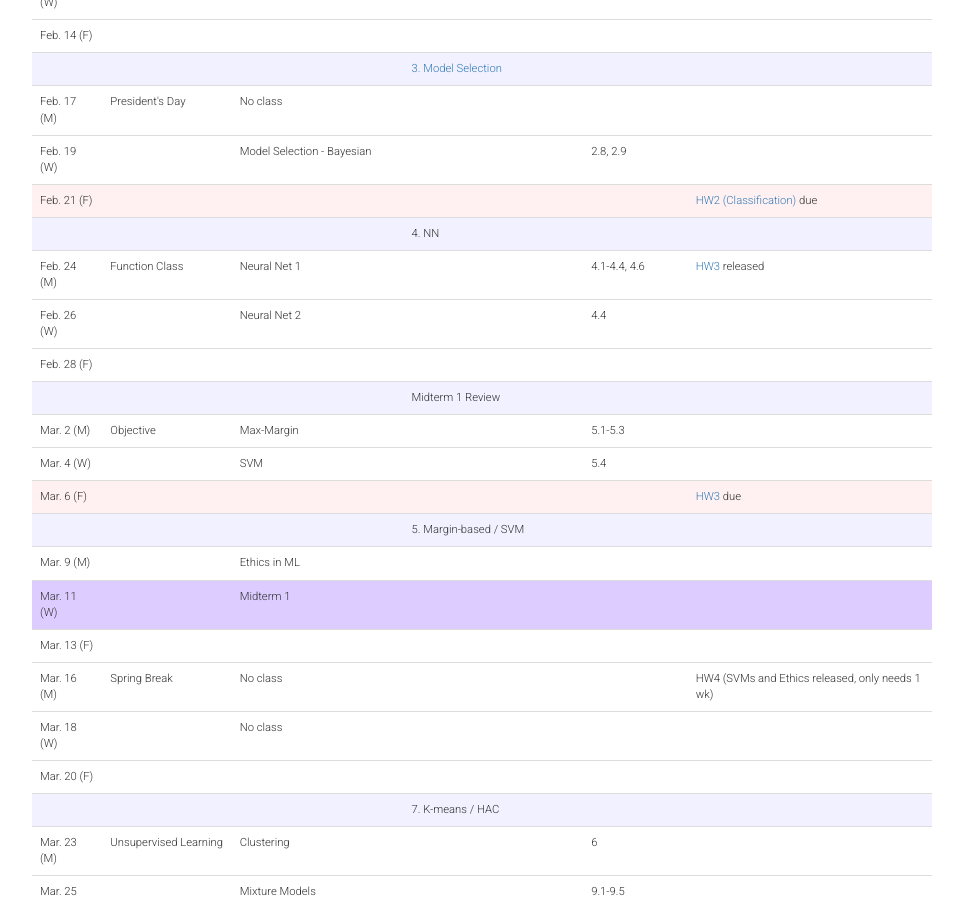
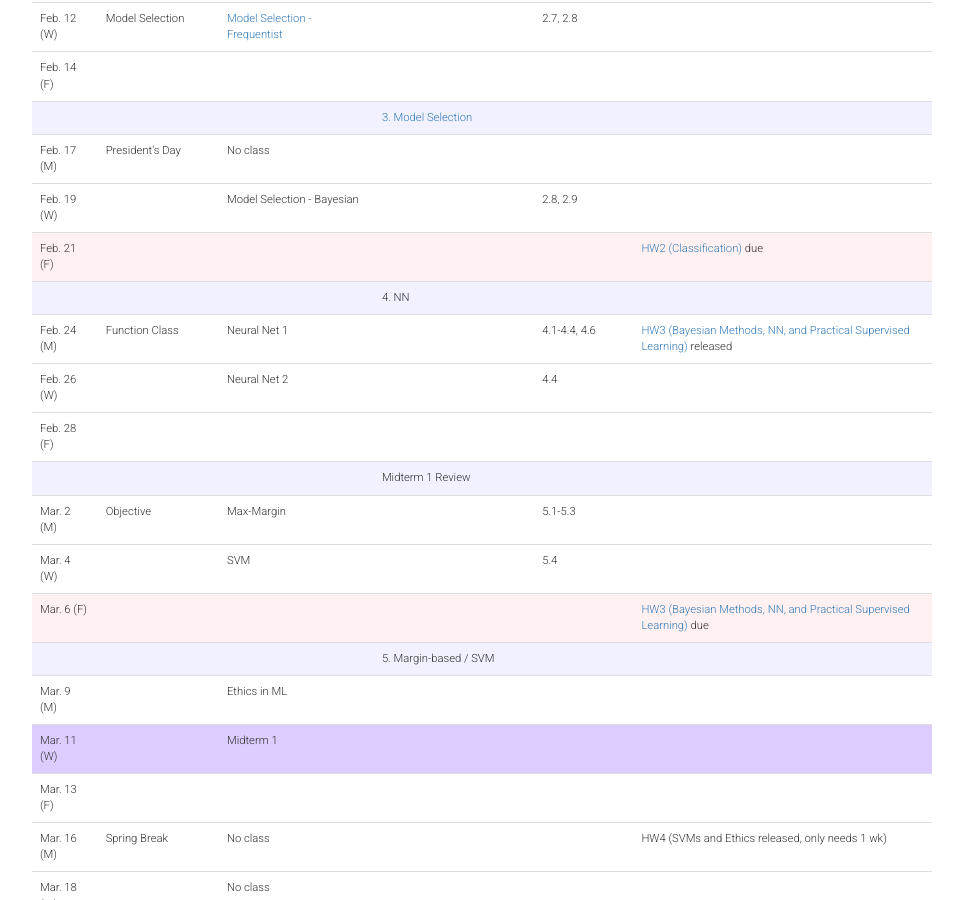
Before and after one commit to harvard-ml-courses/cs181-web-2020, a Jekyll site: the page built from schedule.html, in a window 1280 px wide and 900 px high, scrolled down 709 px. Shown: the whole window, without its empty margins (158-1121 px from the left). Built offline with Jekyll 4.4.1, drawn with Linux system fonts in a browser that asks for light colours.

Commit message:
name for hw3 added

```diff
--- a/_data/all.yaml
+++ b/_data/all.yaml
@@ -188,7 +188,7 @@ lectures:
     subtopic: Neural Net 1
     section:
     readings: 4.1-4.4, 4.6
-    hw: <a href="/cs181-web/homework#hw3">HW3 </a> released
+    hw: <a href="/cs181-web/homework#hw3">HW3 (Bayesian Methods, NN, and Practical Supervised Learning) </a> released
   - topic: #Feb 27
     subtopic: Neural Net 2
     section:
@@ -219,7 +219,7 @@ lectures:
     subtopic:
     section:
     readings:
-    hw: <a href="/cs181-web/homework#hw3">HW3 </a> due
+    hw: <a href="/cs181-web/homework#hw3">HW3 (Bayesian Methods, NN, and Practical Supervised Learning) </a> due
     type: 'hw'
   - topic: # section 5
     subtopic:
```
